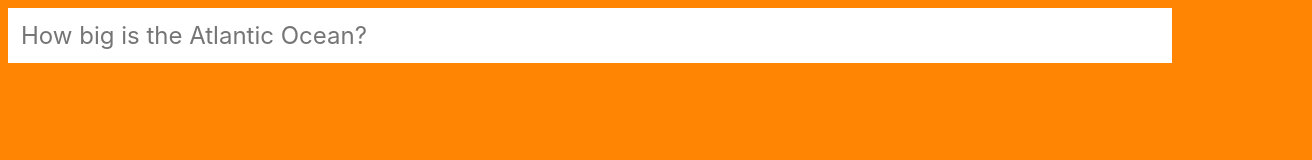
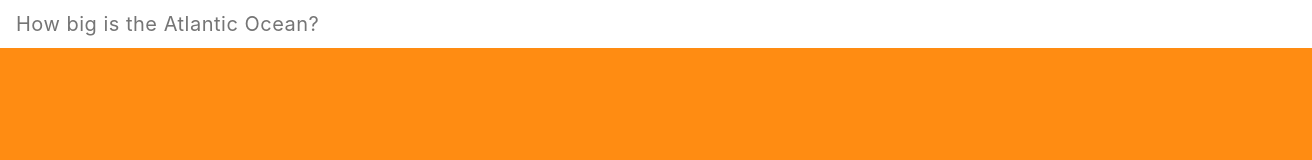
Before and after one commit to Maybulb/Nimble, an Electron app: page static/index.html in a window 1280 px wide. Shown: the whole page, 1312 px wide, since content can reach past the window. Drawn offline with nearby package versions, Linux system fonts and the light colour scheme; files that its build step writes are made by us from their sources.

Commit message:
Design, apparently.

```diff
--- a/static/css/style.sass
+++ b/static/css/style.sass
@@ -1,13 +1,23 @@
-$nimble-orange: #ff8502
-$font-family: 'BlinkMacSystemFont', Helvetica, sans-serif
+$nimble-orange: #FF8C12
+$font-family: 'BlinkMacSystemFont', system, -apple-system, ".SFNSDisplay-Regular", "Helvetica Neue", "Lucida Grande"
+
+body, html
+	width: 100%
+	display: block
+	padding: 0
+	margin: 0
+	border: 0
 
 body
 	background: $nimble-orange
 
 input[type=text]
+	display: block
 	border: 0
-	font-size: 1.5em
-	padding: 13px
+	font-size: 1.25em
+	padding: 12px 16px
 	font-family: $font-family
-	width: 90%
+	letter-spacing: 0.5px
+	width: 100%
 	outline: none
+	margin: 0 auto
```
